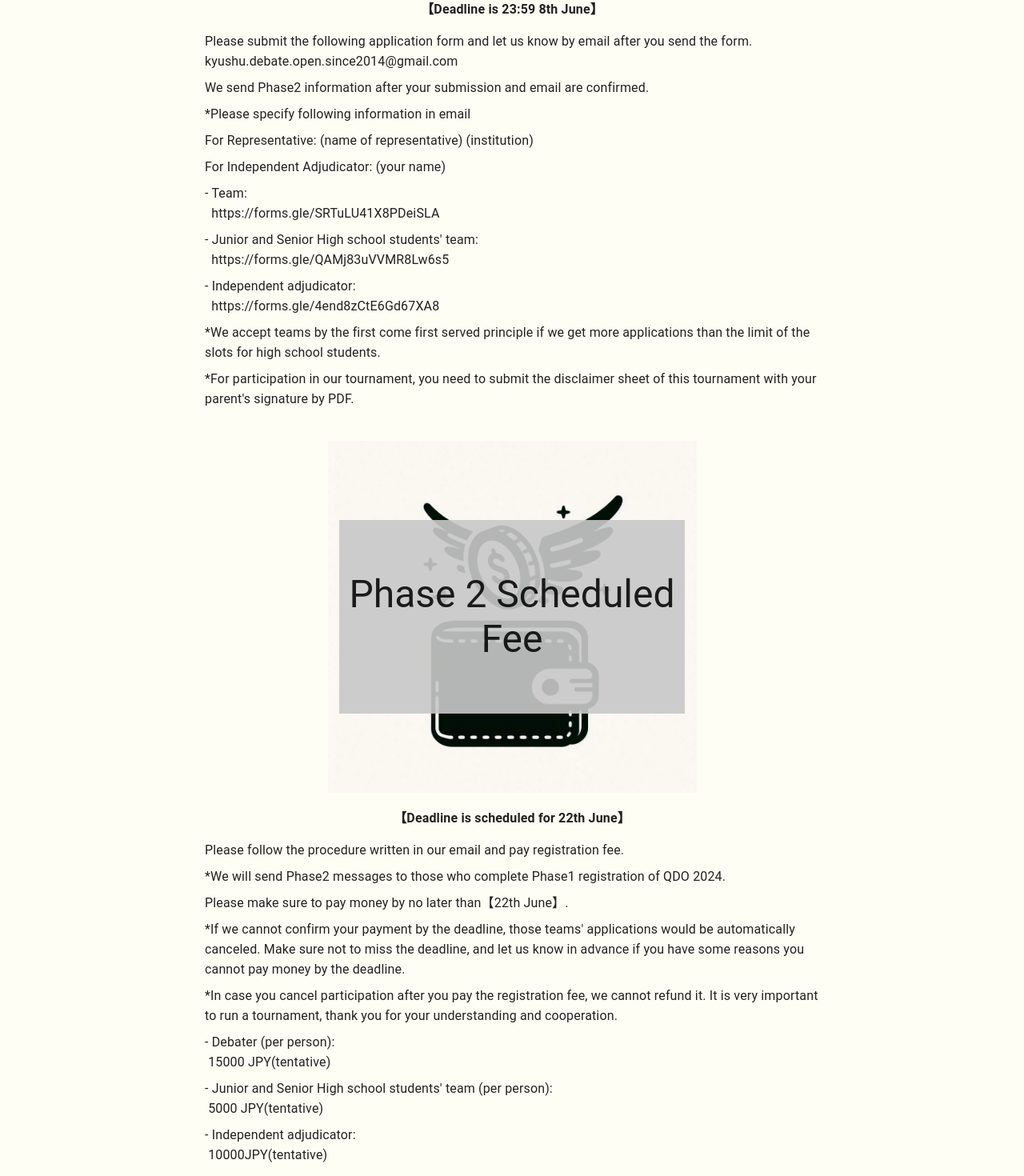
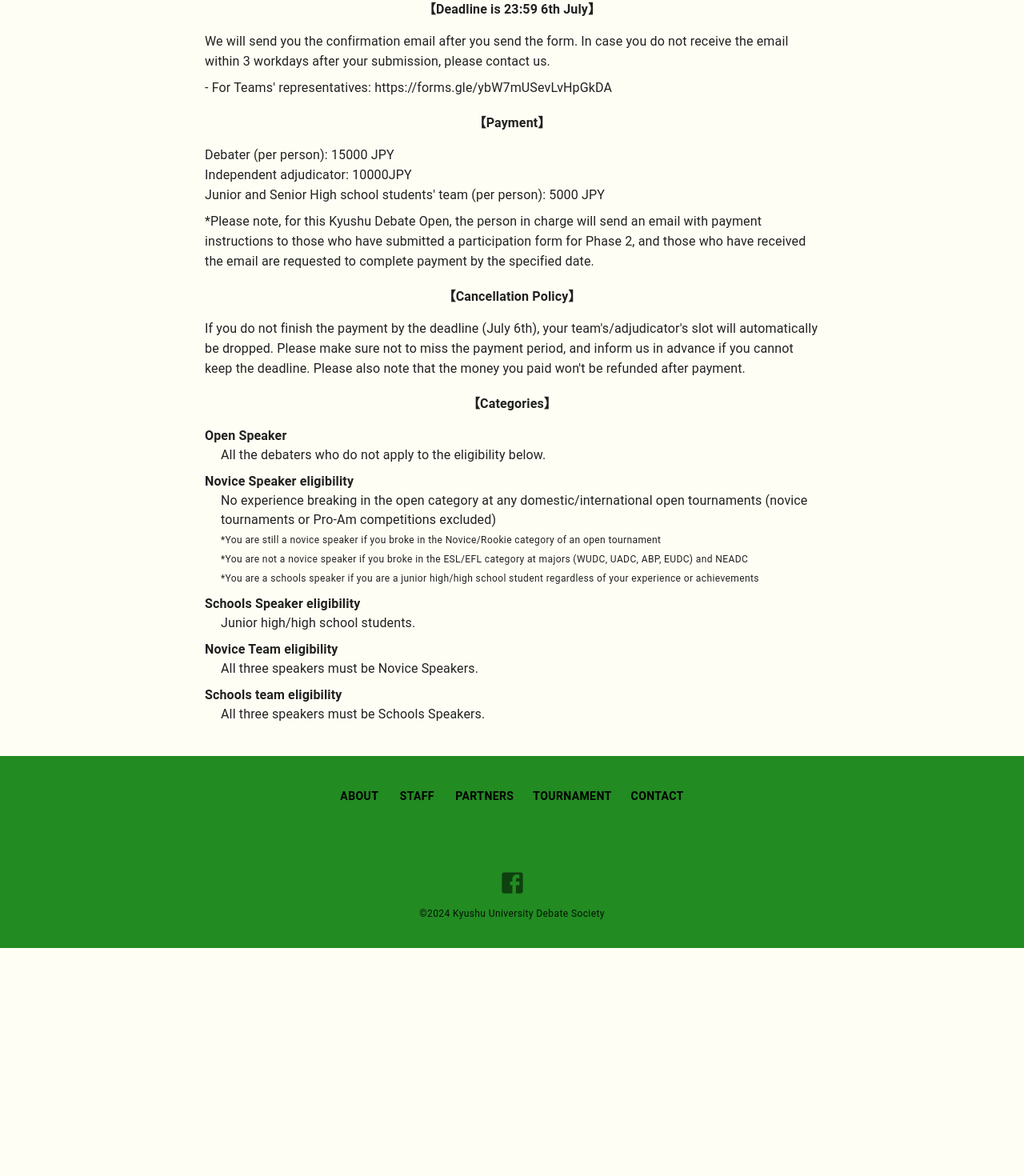
Before and after one commit to yupon-pro/qdo-site, a Next.js app: page /tournament/registration in a window 1280 px wide. Shown: the part 756-2226 px from the top of the page at 80% size. After the commit the page ends 1941 px from the top, so only its background shows below. Built offline with nearby package versions, Linux system fonts and the light colour scheme.

Commit message:
application change.

```diff
--- a/src/app/tournament/registration/page.tsx
+++ b/src/app/tournament/registration/page.tsx
@@ -1,4 +1,5 @@
 import BodyTypography from "@/ui/Component/CustomMui/BodyTypography";
+import ListableTable from "@/ui/Component/CustomMui/ListableTable";
 import { Box, Container, Stack, Typography } from "@mui/material";
 import { Fragment } from "react";
 
@@ -6,6 +7,8 @@ const bodyTypoSx = {
   width: { xs: "70vw", md: "60vw" },
   margin: 0,
 };
+
+const width = { width:bodyTypoSx.width };
 
 export default function Home() {
   return (
@@ -49,118 +52,75 @@ export default function Home() {
                   textAlign: "center",
                 }}
               >
-                Phase 1 Application
+                Application
               </Box>
             </Box>
           </Container>
           <Typography variant="subtitle1" fontWeight="bolder" sx={{ padding: "10px 0px 5px 0px " }}>
-            【Deadline is 23:59 8th June】
+          【Deadline is 23:59 6th July】
           </Typography>
           <BodyTypography nonBold="normal" sx={{ ...bodyTypoSx, wordBreak: "break-word" }}>
-            Please submit the following application form and let us know by email after you send the form.
+            We will send you the confirmation email after you send the form. In case you do not receive the email within 3 workdays after your submission, please contact us.
+          </BodyTypography>
+          <BodyTypography nonBold="normal" sx={{ ...bodyTypoSx, wordBreak: "break-word" }}>
+            {`- For Teams' representatives: \n  https://forms.gle/ybW7mUSevLvHpGkDA \n`}
+          </BodyTypography>
+          <Typography variant="subtitle1" fontWeight="bolder" sx={{ padding: "10px 0px 5px 0px " }}>
+          【Payment】
+          </Typography>
+          <BodyTypography nonBold="normal" sx={{ ...bodyTypoSx, wordBreak: "break-word" }}>
+            Debater (per person): 15000 JPY
             <br />
-            kyushu.debate.open.since2014@gmail.com
+            Independent adjudicator: 10000JPY
+            <br />
+            Junior and Senior High school students{"'"} team (per person): 5000 JPY
           </BodyTypography>
-          <BodyTypography nonBold="normal" sx={bodyTypoSx}>
-            We send Phase2 information after your submission and email are confirmed.
+          <BodyTypography nonBold="normal" sx={{ ...bodyTypoSx, wordBreak: "break-word" }}>
+            *Please note, for this Kyushu Debate Open,
+            the person in charge will send an email with payment instructions to those who have submitted a participation form for Phase 2,
+            and those who have received the email are requested to complete payment by the specified date.
           </BodyTypography>
-          <BodyTypography nonBold="normal" sx={bodyTypoSx}>
-            *Please specify following information in email
+          <Typography variant="subtitle1" fontWeight="bolder" sx={{ padding: "10px 0px 5px 0px " }}>
+          【Cancellation Policy】
+          </Typography>
+          <BodyTypography nonBold="normal" sx={{ ...bodyTypoSx, wordBreak: "break-word" }}>
+            If you do not finish the payment by the deadline (July 6th), your team{"'"}s/adjudicator{"'"}s slot will automatically be dropped.
+            Please make sure not to miss the payment period, and inform us in advance if you cannot keep the deadline.
+            Please also note that the money you paid won{"'"}t be refunded after payment.
           </BodyTypography>
-          <BodyTypography nonBold="normal" sx={bodyTypoSx}>
-            For Representative: (name of representative) (institution)
-          </BodyTypography>
-          <BodyTypography nonBold="normal" sx={bodyTypoSx}>
-            For Independent Adjudicator: (your name)
-          </BodyTypography>
-          <BodyTypography nonBold="normal" sx={{ ...bodyTypoSx, whiteSpace: "pre-wrap", wordBreak: "break-word" }}>
-            {`- Team: \n  https://forms.gle/SRTuLU41X8PDeiSLA \n`}
-          </BodyTypography>
-          <BodyTypography nonBold="normal" sx={{ ...bodyTypoSx, whiteSpace: "pre-wrap", wordBreak: "break-word" }}>
-            {`- Junior and Senior High school students' team: \n  https://forms.gle/QAMj83uVVMR8Lw6s5 \n`}
-          </BodyTypography>
-          <BodyTypography nonBold="normal" sx={{ ...bodyTypoSx, whiteSpace: "pre-wrap", wordBreak: "break-word" }}>
-            {`- Independent adjudicator: \n  https://forms.gle/4end8zCtE6Gd67XA8 \n`}
-          </BodyTypography>
-          <BodyTypography nonBold="normal" sx={bodyTypoSx}>
-            *We accept teams by the first come first served principle if we get more applications than the limit of the
-            slots for high school students.
-          </BodyTypography>
-          <BodyTypography nonBold="normal" sx={bodyTypoSx}>
-            *For participation in our tournament, you need to submit the disclaimer sheet of this tournament with your
-            parent{"'"}s signature by PDF.
-          </BodyTypography>
-        </Stack>
-        <Stack spacing={1} alignItems="center">
-          <Container
-            maxWidth="md"
-            sx={{
-              backgroundImage: "url('/tournament/payment.jpeg')",
-              backgroundSize: { xs: "95%", sm: "80%", md: "60%" },
-              backgroundPosition: "center",
-              backgroundRepeat: "no-repeat",
-              backgroundColor: "transparent",
-              transitionDuration: "1000ms",
-              height: { xs: "40vh", sm: "45vh", md: "55vh" },
-              display: "flex",
-              justifyContent: "center",
-              alignItems: "center",
-              transitionProperty: "height, background-size",
-            }}
-          >
-            <Box
-              sx={{
-                width: "60%",
-                height: "55%",
-                paddingX: 1,
-                backgroundColor: "rgba(200,200,200,0.9)",
-                display: "flex",
-                justifyContent: "center",
-                alignItems: "center",
-              }}
-            >
-              <Box
-                sx={{
-                  typography: { xs: "h5", sm: "h4", lg: "h3" },
-                  transitionDuration: "1000ms",
-                  transitionProperty: "font-size",
-                  textAlign: "center",
-                }}
-              >
-                Phase 2 Scheduled Fee
-              </Box>
-            </Box>
-          </Container>
-          <Typography variant="subtitle1" fontWeight="bolder" sx={{ padding: "10px 0px 5px 0px" }}>
-            【Deadline is scheduled for 22th June】
+          <Typography variant="subtitle1" fontWeight="bolder" sx={{ padding: "10px 0px 5px 0px " }}>
+          【Categories】
           </Typography>
-          <BodyTypography nonBold="normal" sx={bodyTypoSx}>
-            Please follow the procedure written in our email and pay registration fee.
-          </BodyTypography>
-          <BodyTypography nonBold="normal" sx={bodyTypoSx}>
-            *We will send Phase2 messages to those who complete Phase1 registration of QDO 2024.
-          </BodyTypography>
-          <BodyTypography nonBold="normal" sx={bodyTypoSx}>
-            Please make sure to pay money by no later than【22th June】.
-          </BodyTypography>
-          <BodyTypography nonBold="normal" sx={bodyTypoSx}>
-            *If we cannot confirm your payment by the deadline, those teams{"'"} applications would be automatically
-            canceled. Make sure not to miss the deadline, and let us know in advance if you have some reasons you cannot
-            pay money by the deadline.
-          </BodyTypography>
-          <BodyTypography nonBold="normal" sx={bodyTypoSx}>
-            *In case you cancel participation after you pay the registration fee, we cannot refund it. It is very
-            important to run a tournament, thank you for your understanding and cooperation.
-          </BodyTypography>
-          <BodyTypography nonBold="normal" sx={{ ...bodyTypoSx, whiteSpace: "pre-wrap" }}>
-            {`- Debater (per person): \n 15000 JPY(tentative)`}
-          </BodyTypography>
-          <BodyTypography nonBold="normal" sx={{ ...bodyTypoSx, whiteSpace: "pre-wrap" }}>
-            {`- Junior and Senior High school students' team (per person): \n 5000 JPY(tentative)`}
-          </BodyTypography>
-          <BodyTypography nonBold="normal" sx={{ ...bodyTypoSx, whiteSpace: "pre-wrap" }}>
-            {`- Independent adjudicator: \n 10000JPY(tentative)`}
-          </BodyTypography>
+          <ListableTable
+            title={{ body: "Open Speaker" }}
+            description={{ body: "All the debaters who do not apply to the eligibility below." }}
+            size={width}
+          />
+          <ListableTable
+            title={{ body: "Novice Speaker eligibility"}}
+            description={{ body: "No experience breaking in the open category at any domestic/international open tournaments (novice tournaments or Pro-Am competitions excluded)", sx:{ wordBreak:"break-word" } }}
+            caution={{ body: [
+              "*You are still a novice speaker if you broke in the Novice/Rookie category of an open tournament",
+              "*You are not a novice speaker if you broke in the ESL/EFL category at majors (WUDC, UADC, ABP, EUDC) and NEADC",
+              "*You are a schools speaker if you are a junior high/high school student regardless of your experience or achievements",
+            ] }}
+            size={width}
+          />
+          <ListableTable
+            title={{ body: "Schools Speaker eligibility" }}
+            description={{ body: "Junior high/high school students."  }}
+            size={width}
+          />
+          <ListableTable
+            title={{ body: "Novice Team eligibility" }}
+            description={{ body: "All three speakers must be Novice Speakers." }}
+            size={width}
+          />
+          <ListableTable
+            title={{ body: "Schools team eligibility" }}
+            description={{ body: "All three speakers must be Schools Speakers." }}
+            size={width}
+          />
         </Stack>
       </Stack>
     </Fragment>
--- /dev/null
+++ b/src/ui/Component/CustomMui/ListableTable.tsx
@@ -0,0 +1,39 @@
+import { Box, SxProps, Typography } from "@mui/material";
+import { Fragment } from "react";
+
+type ListableTable = {
+  title:{
+    body:string;
+    sx?:SxProps;
+  };
+  description:{
+    body:string;
+    sx?:SxProps;
+  };
+  caution?:{
+    body?:string[];
+    sx?:SxProps;
+  };
+  size?:SxProps
+};
+
+export default function ListableTable(props:ListableTable){
+  const { title, description, caution, size } = props;
+
+  return(
+    <Box sx={{  ...size  }} >
+      <Typography variant="body1" fontWeight="bold" sx={{ lineHeight: "25px", ...title.sx }}>
+        { title.body }
+      </Typography>
+      <Typography variant="body1" sx={{ paddingLeft: "20px",  ...description.sx }} >
+        { description.body }
+      </Typography>
+      {caution?.body && caution.body.map((attention,index) => (
+        <Typography key={index} variant="caption" sx={{ paddingLeft: "20px",  ...caution?.sx }} >
+          {attention}
+          <br />
+        </Typography>
+      ))}
+    </Box>
+  );
+}
```
